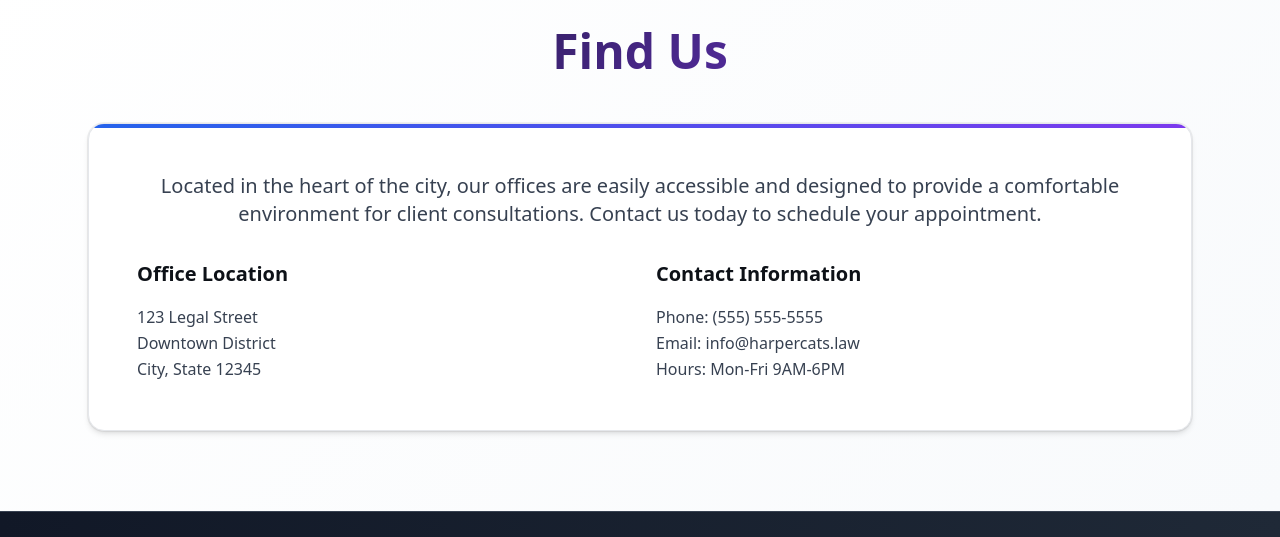
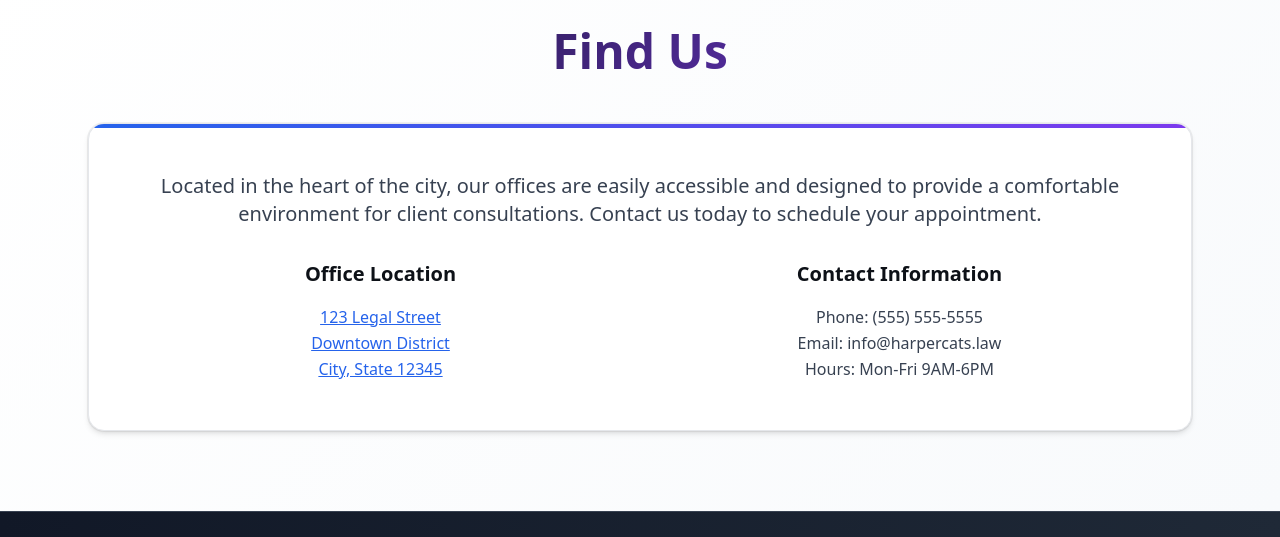
Before and after one commit to jaysonharper/static-web-starter-template, a website built with Vite: page index.html in a window 1280 px wide. Shown: the part 5116-5653 px from the top of the page. Built offline with nearby package versions, Linux system fonts and the light colour scheme.

Commit message:
feat: Update contact section with a clickable office location link and center text alignment

```diff
--- a/index.html
+++ b/index.html
@@ -455,7 +455,15 @@
               <div class="contact-item">
                 <h3>Office Location</h3>
                 <p>
-                  123 Legal Street<br />Downtown District<br />City, State 12345
+                  <a
+                    href="https://www.google.com/maps/place/Portland,+OR/@45.5428365,-122.819192,11z/data=!3m1!4b1!4m6!3m5!1s0x54950b0b7da97427:0x1c36b9e6f6d18591!8m2!3d45.515232!4d-122.6783853!16s%2Fm%2F02frhbc?authuser=0&entry=ttu&g_ep=EgoyMDI1MDgxOS4wIKXMDSoASAFQAw%3D%3D"
+                    target="_blank"
+                    rel="noopener noreferrer"
+                    class="text-blue-600 hover:text-blue-800 underline"
+                  >
+                    123 Legal Street<br />Downtown District<br />City, State
+                    12345
+                  </a>
                 </p>
               </div>
               <div class="contact-item">
--- a/src/styles/components/contact.css
+++ b/src/styles/components/contact.css
@@ -1,7 +1,7 @@
 @layer components {
   /* Contact Info */
   .contact-info {
-    @apply grid md:grid-cols-2 gap-8;
+    @apply grid md:grid-cols-2 gap-8 text-center;
   }
 
   .contact-item h3 {
```
